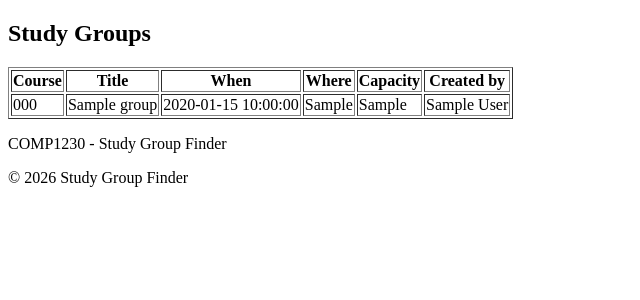
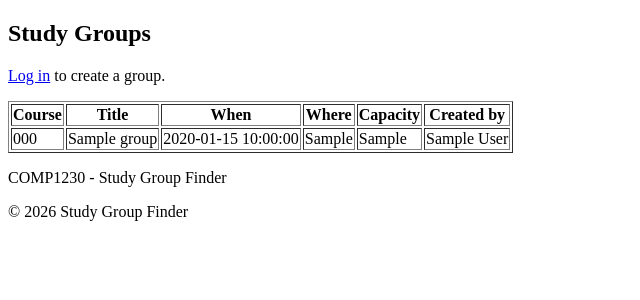
Before and after one commit to oldParsa/COMP1230-Project, a PHP site: page / in a window 1280 px wide. Shown: the part 98-398 px from the top of the page, without its empty margins (0-640 px from the left). Run offline with PHP 8.4, Linux system fonts and the light colour scheme; tables that the repository leaves empty or names only in its code hold one stand-in row (values such as "Sample post").

Commit message:
Update index.php

```diff
--- a/index.php
+++ b/index.php
@@ -1,5 +1,10 @@
 <?php
+ini_set('display_errors', 1);
+ini_set('display_startup_errors', 1);
+error_reporting(E_ALL);
 $pdo = require __DIR__ . '/db.php';
+
+$groups = [];
 
 $stmt = $pdo->prepare("
     SELECT study_groups.id, study_groups.course_code, study_groups.title,
@@ -16,6 +21,12 @@ require __DIR__ . '/header.php';
 ?>
 
     <h2>Study Groups</h2>
+
+<?php if (isset($_SESSION['user_id'])): ?>
+    <p><a href="group-create.php">Create a group</a></p>
+<?php else: ?>
+    <p><a href="login.php">Log in</a> to create a group.</p>
+<?php endif; ?>
 
     <table border="1">
         <tr>
```
